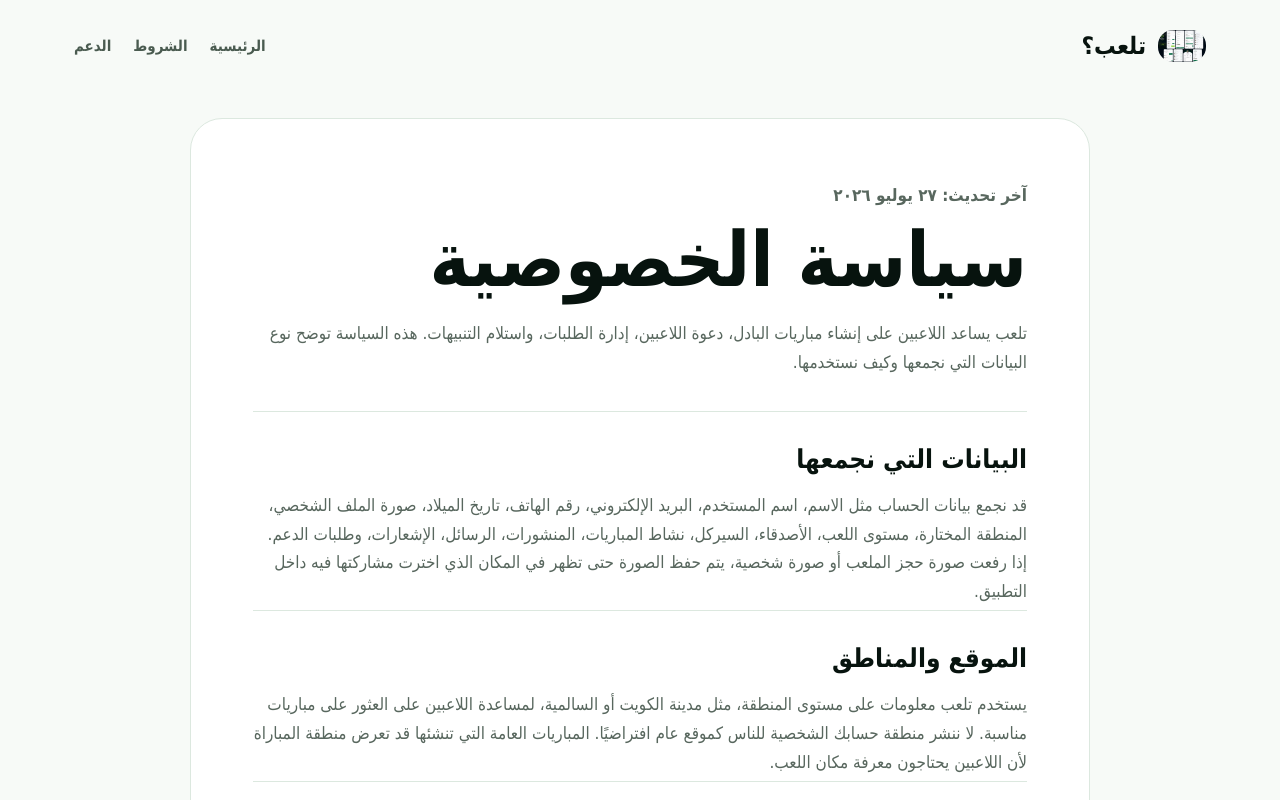
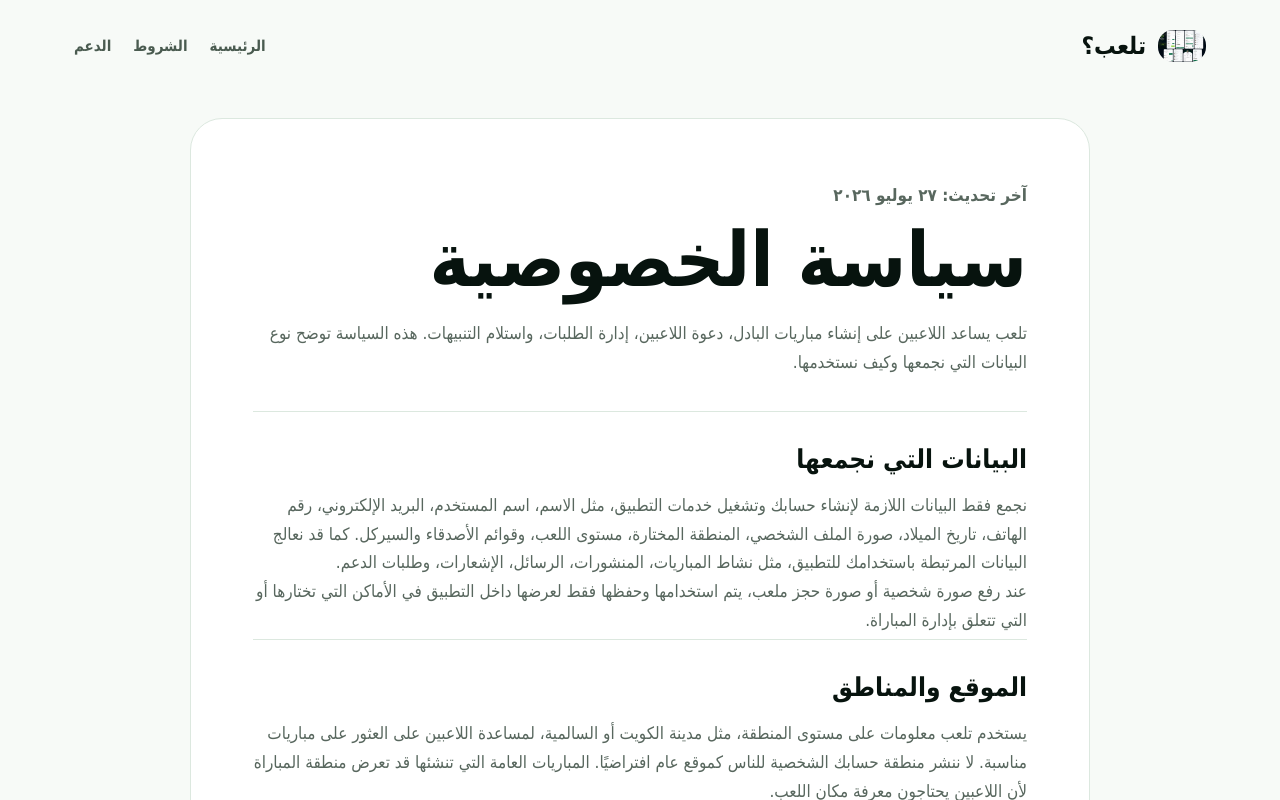
Before and after one commit to tl3abapp/website, a Next.js app: page /privacy in a window 1280 px wide. Shown: the top 800 px of the page. Built offline with nearby package versions, Linux system fonts and the light colour scheme.

Commit message:
Refine privacy data collection wording

```diff
--- a/app/privacy/page.tsx
+++ b/app/privacy/page.tsx
@@ -22,14 +22,16 @@ export default function PrivacyPage() {
         <section>
           <h2>البيانات التي نجمعها</h2>
           <p>
-            قد نجمع بيانات الحساب مثل الاسم، اسم المستخدم، البريد الإلكتروني،
-            رقم الهاتف، تاريخ الميلاد، صورة الملف الشخصي، المنطقة المختارة،
-            مستوى اللعب، الأصدقاء، السيركل، نشاط المباريات، المنشورات، الرسائل،
-            الإشعارات، وطلبات الدعم.
+            نجمع فقط البيانات اللازمة لإنشاء حسابك وتشغيل خدمات التطبيق، مثل
+            الاسم، اسم المستخدم، البريد الإلكتروني، رقم الهاتف، تاريخ الميلاد،
+            صورة الملف الشخصي، المنطقة المختارة، مستوى اللعب، وقوائم الأصدقاء
+            والسيركل. كما قد نعالج البيانات المرتبطة باستخدامك للتطبيق، مثل
+            نشاط المباريات، المنشورات، الرسائل، الإشعارات، وطلبات الدعم.
           </p>
           <p>
-            إذا رفعت صورة حجز الملعب أو صورة شخصية، يتم حفظ الصورة حتى تظهر في
-            المكان الذي اخترت مشاركتها فيه داخل التطبيق.
+            عند رفع صورة شخصية أو صورة حجز ملعب، يتم استخدامها وحفظها فقط
+            لعرضها داخل التطبيق في الأماكن التي تختارها أو التي تتعلق بإدارة
+            المباراة.
           </p>
         </section>
 
```
